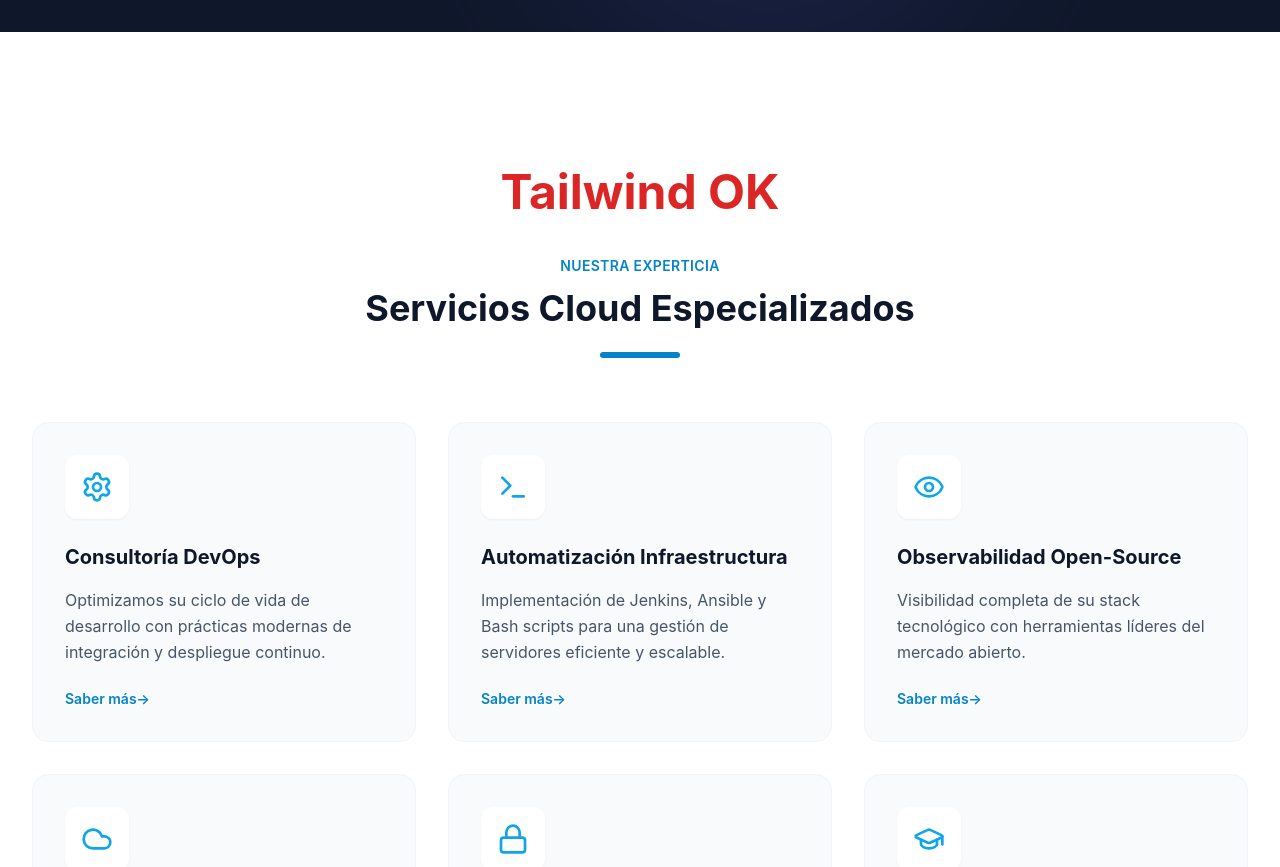
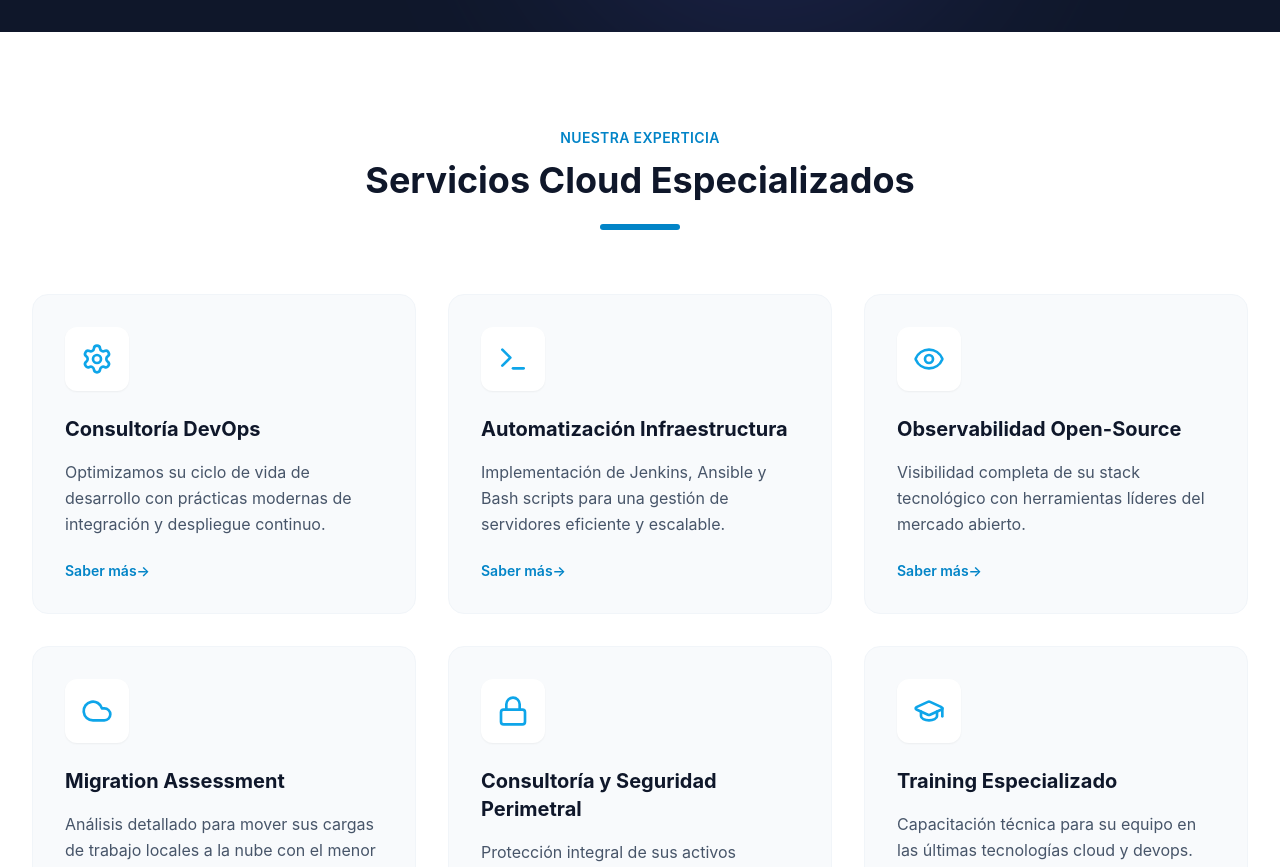
Before and after one commit to arturomendoza3/nazcaflux-cloud-services, a React (Vite) app in the folder web/: page / in a window 1280 px wide. Shown: the part 940-1807 px from the top of the page. Built offline with nearby package versions, Linux system fonts and the light colour scheme.

Commit message:
funcional 2

```diff
--- a/web/src/components/ServicesSection.tsx
+++ b/web/src/components/ServicesSection.tsx
@@ -7,9 +7,9 @@
     <section className="py-24 bg-white" id="services">
       <div className="max-w-7xl mx-auto px-4 sm:px-6 lg:px-8">
         {/* 🔴 TEST TAILWIND */}
-        <div className="text-5xl font-bold text-red-600 p-10 text-center">
+        {/*<div className="text-5xl font-bold text-red-600 p-10 text-center">
           Tailwind OK
-        </div>
+        </div>*/}
         <div className="text-center mb-16">
           <h2 className="text-sky-600 font-semibold tracking-wide uppercase text-sm mb-3">Nuestra Experticia</h2>
           <p className="text-3xl md:text-4xl font-bold text-slate-900">Servicios Cloud Especializados</p>
```
